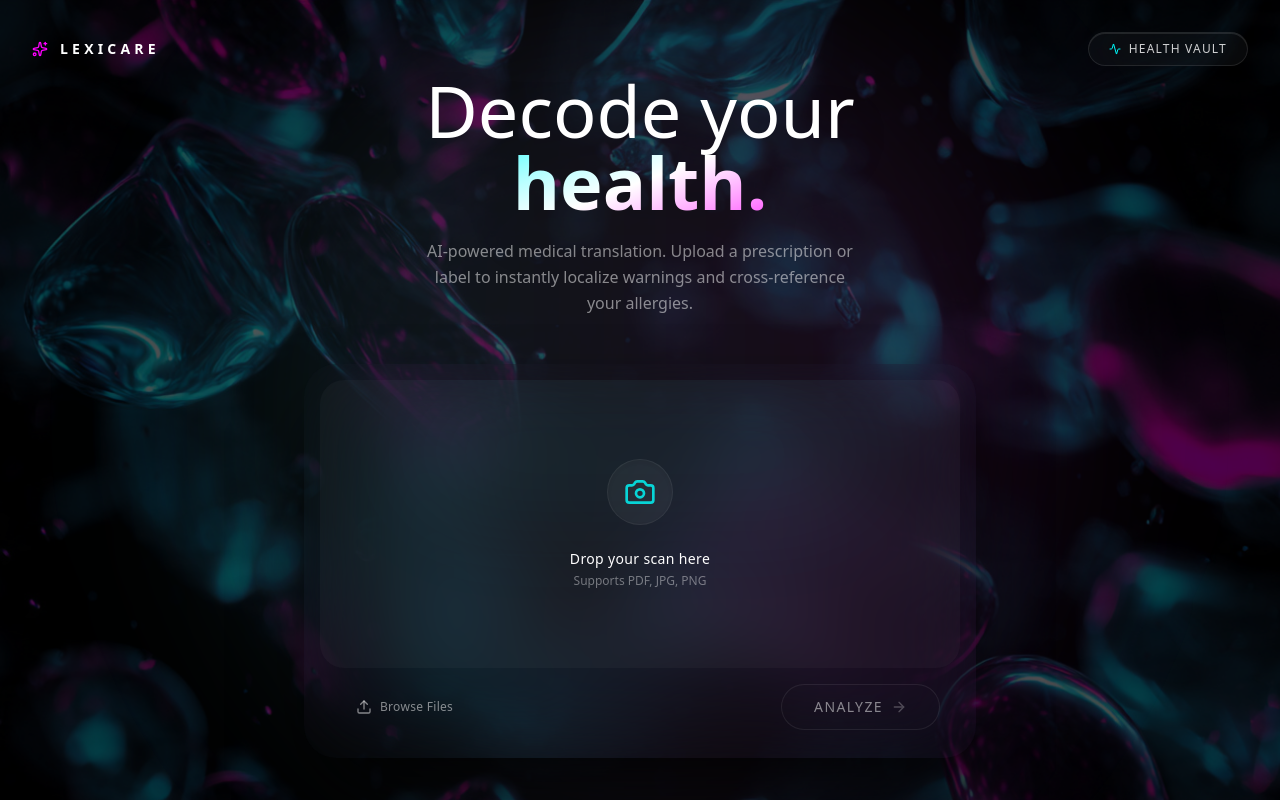
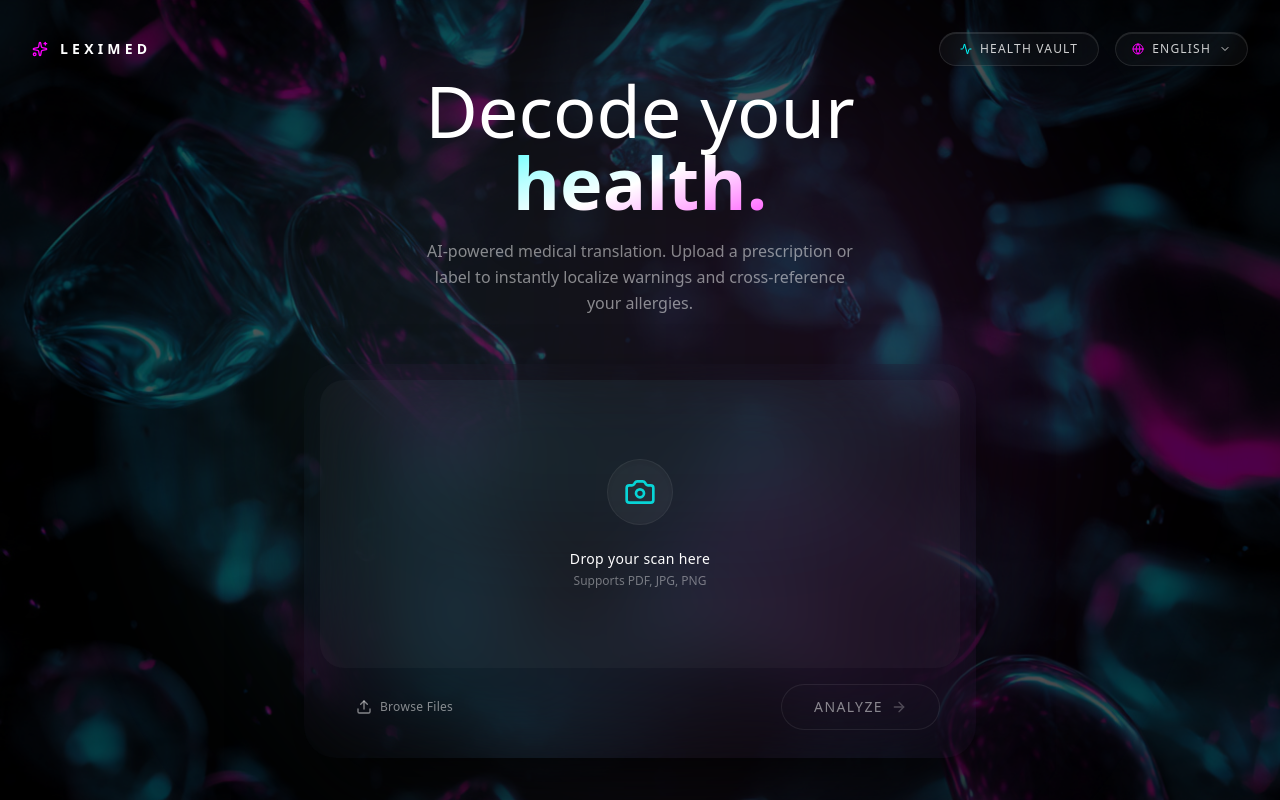
Before and after one commit to tapas-code/LexiCare, a Next.js app: page / in a window 1280 px wide. Built offline with nearby package versions, Linux system fonts and the light colour scheme.

Commit message:
feat: build custom language selector and wire dynamic localization into Lingo.dev payload

```diff
--- a/app/page.tsx
+++ b/app/page.tsx
@@ -7,6 +7,7 @@ import { FluidGlassCard } from "@/components/ui/FluidGlassCard";
 import { NeonButton } from "@/components/ui/NeonButton";
 
 export default function Home() {
+  const [targetLanguage, setTargetLanguage] = useState("en");
   const [file, setFile] = useState<File | null>(null);
   const [preview, setPreview] = useState<string | null>(null);
   const [isAnalyzing, setIsAnalyzing] = useState(false);
@@ -16,7 +17,7 @@ export default function Home() {
   const mockProfile = {
     allergies: ["Peanuts", "Penicillin"],
     medications: ["Lisinopril"],
-    targetLanguage: "es" // Soon to be dynamic!
+    targetLanguage: targetLanguage
   };
 
   const handleFileSelect = (e: React.ChangeEvent<HTMLInputElement>) => {
@@ -65,7 +66,10 @@ export default function Home() {
       <div className="absolute inset-0 z-0 bg-cover bg-center bg-no-repeat transition-transform duration-[10s] hover:scale-105" style={{ backgroundImage: "url('/imgs/bg.jpeg')" }} />
       <div className="absolute inset-0 z-0 bg-[#020205]/70 mix-blend-multiply" />
 
-      <TopNav />
+      <TopNav
+        targetLanguage={targetLanguage}
+        setTargetLanguage={setTargetLanguage}
+      />
 
       <div className="relative z-10 w-full max-w-2xl flex flex-col items-center mt-8">
         <h1 className="text-5xl md:text-7xl font-light text-center mb-5  text-white drop-shadow-2xl">
--- a/components/TopNav.tsx
+++ b/components/TopNav.tsx
@@ -1,20 +1,78 @@
-import { Sparkles, Activity } from "lucide-react";
+import { useState } from "react";
+import { Sparkles, Activity, Globe, ChevronDown } from "lucide-react";
 import { NeonButton } from "./ui/NeonButton";
 
-export function TopNav() {
+// Supported languages for the hackathon demo
+const LANGUAGES = [
+  { code: "en", name: "English" },
+  { code: "es", name: "Español" },
+  { code: "fr", name: "Français" },
+  { code: "hi", name: "हिन्दी" },
+  { code: "ar", name: "العربية" },
+  { code: "zh", name: "中文" },
+];
+
+interface TopNavProps {
+  targetLanguage: string;
+  setTargetLanguage: (lang: string) => void;
+}
+
+export function TopNav({ targetLanguage, setTargetLanguage }: TopNavProps) {
+  const [isOpen, setIsOpen] = useState(false);
+  const activeLang = LANGUAGES.find((l) => l.code === targetLanguage)?.name || "Language";
+
   return (
-    <nav className="absolute top-0 left-0 w-full p-8 z-20 flex justify-between items-center max-w-7xl mx-auto right-0">
+    <nav className="absolute top-0 left-0 w-full p-8 z-50 flex justify-between items-center max-w-7xl mx-auto right-0">
+      {/* Brand Logo */}
       <div className="text-sm font-bold tracking-[0.3em] text-white flex items-center gap-3">
         <Sparkles className="text-[var(--color-neon-magenta)] w-4 h-4" />
-        LEXICARE
+        LEXIMED
       </div>
 
-      {/* We will add the Language Dropdown here in Step 2! */}
+      {/* Right Actions */}
       <div className="flex items-center gap-4">
-        <NeonButton variant="pill">
+
+         {/* Health Vault */}
+         <NeonButton variant="pill">
           <Activity className="w-3 h-3 text-[var(--color-neon-cyan)]" />
           Health Vault
         </NeonButton>
+
+        {/* Dynamic Language Selector */}
+        <div className="relative">
+          <button
+            onClick={() => setIsOpen(!isOpen)}
+            className="glass-pill px-4 py-2 text-xs font-medium tracking-widest uppercase text-white/80 hover:text-white hover:bg-white/10 transition-all flex items-center gap-2"
+          >
+            <Globe className="w-3 h-3 text-[var(--color-neon-magenta)]" />
+            {activeLang}
+            <ChevronDown className={`w-3 h-3 transition-transform duration-300 ${isOpen ? "rotate-180" : ""}`} />
+          </button>
+
+          {/* Dropdown Menu */}
+          {isOpen && (
+            <div className="absolute top-full right-0 mt-3 w-40 glass-panel rounded-2xl overflow-hidden flex flex-col shadow-2xl animate-in fade-in slide-in-from-top-2 duration-200">
+              {LANGUAGES.map((lang) => (
+                <button
+                  key={lang.code}
+                  onClick={() => {
+                    setTargetLanguage(lang.code);
+                    setIsOpen(false);
+                  }}
+                  className={`px-4 py-3 text-xs tracking-wider uppercase text-left transition-colors hover:bg-white/10 ${
+                    targetLanguage === lang.code
+                      ? "text-[var(--color-neon-cyan)] bg-white/5 font-semibold"
+                      : "text-white/60 font-light"
+                  }`}
+                >
+                  {lang.name}
+                </button>
+              ))}
+            </div>
+          )}
+        </div>
+
+
       </div>
     </nav>
   );
```
